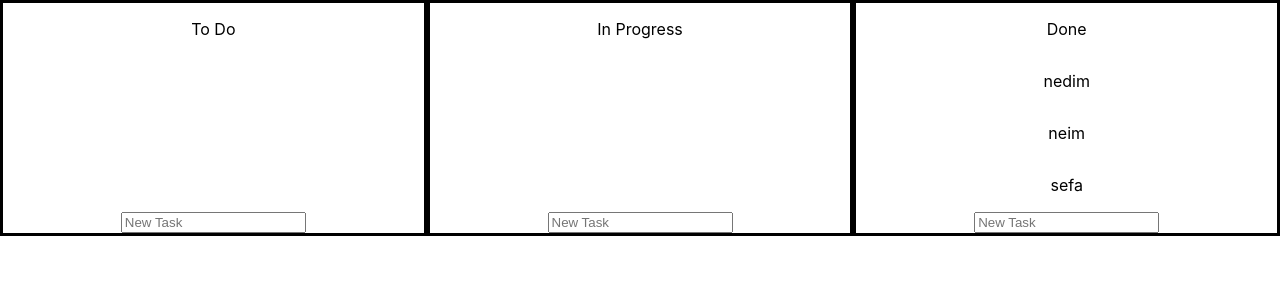
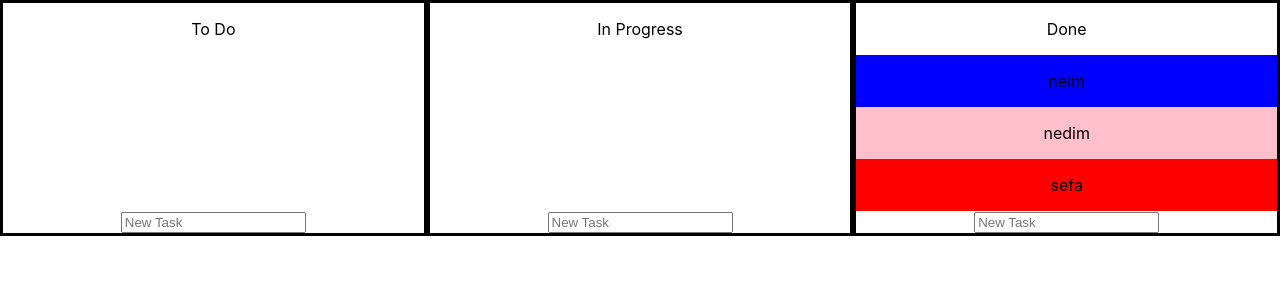
Before and after one commit to NedimRamicevic/trello, a React (Create React App) app: page / in a window 1280 px wide. Shown: the top 300 px of the page. Built offline with nearby package versions, Linux system fonts and the light colour scheme.

Commit message:
changePlaces

```diff
--- a/src/Components/ItemContainer.js
+++ b/src/Components/ItemContainer.js
@@ -11,9 +11,12 @@ function ItemContainer({name}) {
     }
     const onDrop = (ev,cat) =>{
         let tasks =[]
-        let id = ev.dataTransfer.getData("name")
+        let id = ev.dataTransfer.getData("id")
+        console.log(id)
         tasks = itemList.filter(task =>{
-            if (task.name === id) {
+            console.log("dasdadasd")
+            if (task.id == id) {
+                console.log("babababababba")
                 task.type = cat
             }
             return task
--- a/src/Contexts/ItemContextProvider.js
+++ b/src/Contexts/ItemContextProvider.js
@@ -4,18 +4,18 @@ export const ItemContext = React.createContext()
 
 const preDefinedContainerList = ["To Do", "In Progress","Done"]
 const preDefineditemList = [
-            {name : "nedim", type : "Done"},
-            {name : "neim", type : "Done"},
-            {name : "sefa", type : "Done"},
+    {id:1, name : "neim", type : "Done", color : "blue" },
+    {id:2, name : "nedim", type : "Done", color : "pink" },
+    {id:3, name : "sefa", type : "Done", color : "red" },
 ]
-
+const initTask = {name:"",type:"",color:""}
 
 
 export function ItemContextProvider({children}) {
 
     const [containerList, setcontainerList] = useState(preDefinedContainerList)
     const [itemList, setItemList] = useState(preDefineditemList)
-    const [newTask, setNewTask] = useState({})
+    const [newTask, setNewTask] = useState(initTask)
 
     const handleChange = (target) => {
         const {name, value} = target
@@ -23,8 +23,10 @@ export function ItemContextProvider({children}) {
             (prev) => {
                 return {
                     ...prev,
+                id : itemList.length + 1,
                 name : value,
-                type : name
+                type : name,
+                color : "yellow"
                 }
             }
         )
@@ -33,7 +35,7 @@ export function ItemContextProvider({children}) {
     const handleSubmit = () => {
        setItemList(prev =>(
            [...prev,newTask]
-       ))
+           ))
     }
 
 
```
